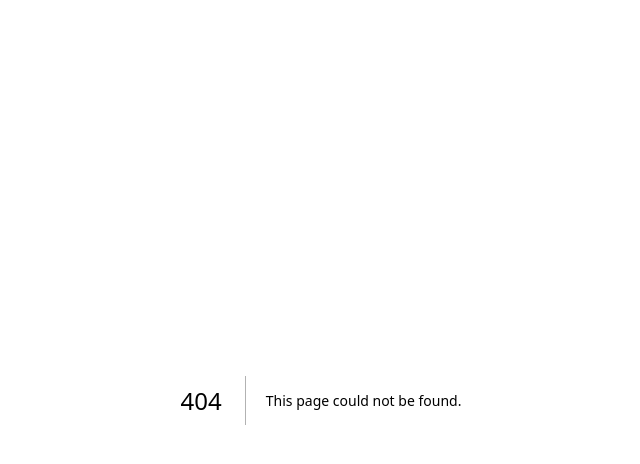
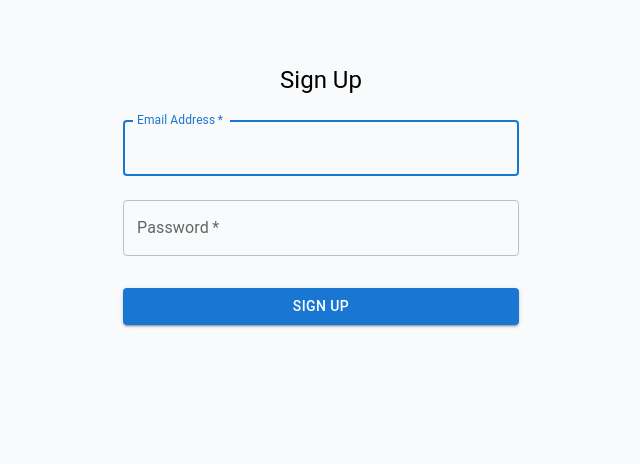
Before and after one commit to OriginLabAI/acronym-app, a Next.js app: page /signup in a window 1280 px wide. Before the commit this address had no page. Shown: the top 464 px of the page, without its empty margins (319-959 px from the left). Built offline with nearby package versions, Linux system fonts and the light colour scheme.

Commit message:
sign in/up

```diff
--- a/app/login/page.js
+++ b/app/login/page.js
@@ -0,0 +1,66 @@
+"use client"
+
+import { useState } from 'react';
+import { auth } from '../../config/firebaseConfig';
+import { Container, TextField, Button, Typography, Box, Link } from '@mui/material';
+import NextLink from 'next/link'; // Import Next.js Link
+
+export default function LoginPage() {
+  const [email, setEmail] = useState('');
+  const [password, setPassword] = useState('');
+
+  const handleLogin = async (e) => {
+    e.preventDefault();
+    try {
+      await auth.signInWithEmailAndPassword(email, password);
+      // Redirect to dashboard or home page after successful login
+    } catch (error) {
+      console.log(error.message);
+    }
+  };
+
+  return (
+    <Container component="main" maxWidth="xs">
+      {/* ... other components ... */}
+        <Box component="form" onSubmit={handleLogin} noValidate sx={{ mt: 1 }}>
+        <TextField
+          margin="normal"
+          required
+          fullWidth
+          id="email"
+          label="Email Address"
+          name="email"
+          autoComplete="email"
+          autoFocus
+          value={email}
+          onChange={(e) => setEmail(e.target.value)}
+          />
+          <TextField
+          margin="normal"
+          required
+          fullWidth
+          name="password"
+          label="Password"
+          type="password"
+          id="password"
+          autoComplete="current-password"
+          value={password}
+          onChange={(e) => setPassword(e.target.value)}
+          />
+          <Button
+            type="submit"
+            fullWidth
+            variant="contained"
+            sx={{ mt: 3, mb: 2 }}
+          >
+            Sign In
+          </Button>
+          <NextLink href="/signup" passHref>
+            <Link variant="body2" component="a">
+              {"Don't have an account? Sign Up"}
+            </Link>
+          </NextLink>
+        </Box>
+    </Container>
+  );
+}
--- a/app/page.js
+++ b/app/page.js
@@ -1,7 +1,7 @@
 "use client"
 
 import { useRouter } from 'next/navigation';
-import { db } from '../firebaseConfig';
+import { db } from '../config/firebaseConfig';
 import { collection, getDocs, addDoc } from 'firebase/firestore';
 import React, { useState, useEffect } from 'react';
 import AcronymForm from '../AcronymForm';
--- /dev/null
+++ b/app/signup/page.js
@@ -0,0 +1,71 @@
+"use client"
+
+import { useState } from 'react';
+import { auth } from '../../config/firebaseConfig'; // Import auth from firebaseConfig
+import { Container, TextField, Button, Typography, Box } from '@mui/material';
+
+export default function SignupPage() {
+  const [email, setEmail] = useState('');
+  const [password, setPassword] = useState('');
+
+  const handleSignup = async (e) => {
+    e.preventDefault();
+    try {
+      await auth.createUserWithEmailAndPassword(email, password);
+      // Redirect to dashboard or home page after successful signup
+    } catch (error) {
+      console.log(error.message);
+    }
+  };
+
+  return (
+    <Container component="main" maxWidth="xs">
+      <Box
+        sx={{
+          marginTop: 8,
+          display: 'flex',
+          flexDirection: 'column',
+          alignItems: 'center',
+        }}
+      >
+        <Typography component="h1" variant="h5">
+          Sign Up
+        </Typography>
+        <Box component="form" onSubmit={handleSignup} noValidate sx={{ mt: 1 }}>
+          <TextField
+            margin="normal"
+            required
+            fullWidth
+            id="email"
+            label="Email Address"
+            name="email"
+            autoComplete="email"
+            autoFocus
+            value={email}
+            onChange={(e) => setEmail(e.target.value)}
+          />
+          <TextField
+            margin="normal"
+            required
+            fullWidth
+            name="password"
+            label="Password"
+            type="password"
+            id="password"
+            autoComplete="current-password"
+            value={password}
+            onChange={(e) => setPassword(e.target.value)}
+          />
+          <Button
+            type="submit"
+            fullWidth
+            variant="contained"
+            sx={{ mt: 3, mb: 2 }}
+          >
+            Sign Up
+          </Button>
+        </Box>
+      </Box>
+    </Container>
+  );
+}
--- /dev/null
+++ b/components/ProtectedRoute.js
@@ -0,0 +1,18 @@
+//Protect Pages with Authentication (ProtectedRoute.js): Implement a higher-order component to restrict access to authenticated users only.
+
+import { useRouter } from 'next/router';
+import useAuth from '../hooks/useAuth';
+
+export default function ProtectedRoute(Component) {
+  return function WithAuth(props) {
+    const user = useAuth();
+    const router = useRouter();
+
+    if (!user) {
+      router.push('/login');
+      return null;
+    }
+
+    return <Component {...props} />;
+  };
+}
--- a/firebaseConfig.js
+++ b/config/firebaseConfig.js
@@ -1,5 +1,7 @@
 import { initializeApp } from 'firebase/app';
 import { getFirestore } from 'firebase/firestore';
+import { getAuth } from 'firebase/auth'; // Import for Firebase Authentication
+
 
 const firebaseConfig = {
     apiKey: "AIzaSyBQRvZ9cOHE23_pc8YvnIuMbqps86OkxcI",
@@ -13,5 +15,6 @@ const firebaseConfig = {
 
 const app = initializeApp(firebaseConfig);
 const db = getFirestore(app);
+const auth = getAuth(app);
 
-export { db };
+export { db, auth };
--- /dev/null
+++ b/hooks/useAuth.js
@@ -0,0 +1,22 @@
+//Create a Firebase Authentication Hook (useAuth.js): This custom hook will manage user authentication states using Firebase's onAuthStateChanged method.
+
+import { useEffect, useState } from 'react';
+import firebase from '../config/firebaseConfig';
+
+export default function useAuth() {
+  const [user, setUser] = useState(null);
+
+  useEffect(() => {
+    const unsubscribe = firebase.auth().onAuthStateChanged((user) => {
+      if (user) {
+        setUser(user);
+      } else {
+        setUser(null);
+      }
+    });
+
+    return () => unsubscribe();
+  }, []);
+
+  return user;
+}
```
Also changed, not shown: package.json (+6 -2 lines), 1 other file (tests, documents, lock files or other folders).
